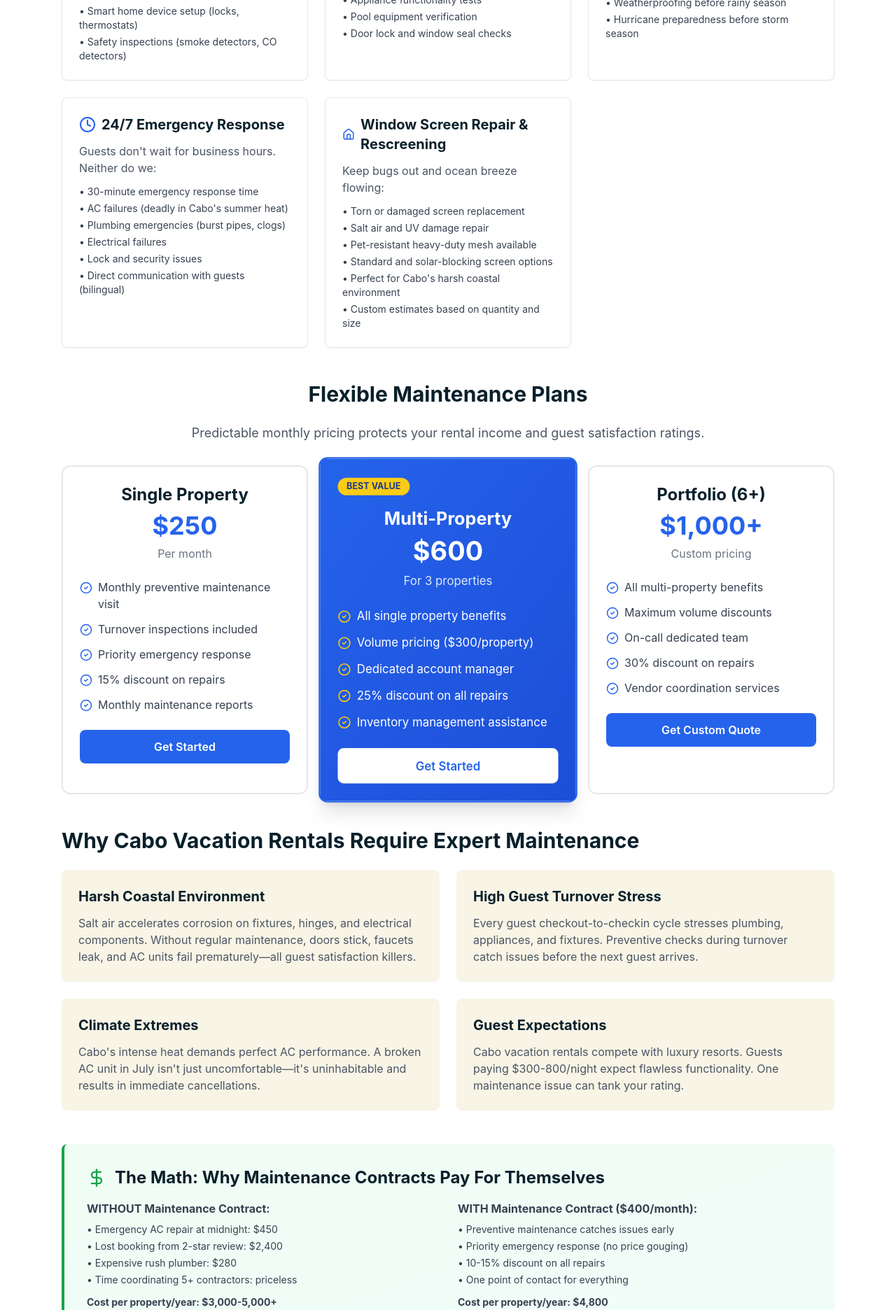
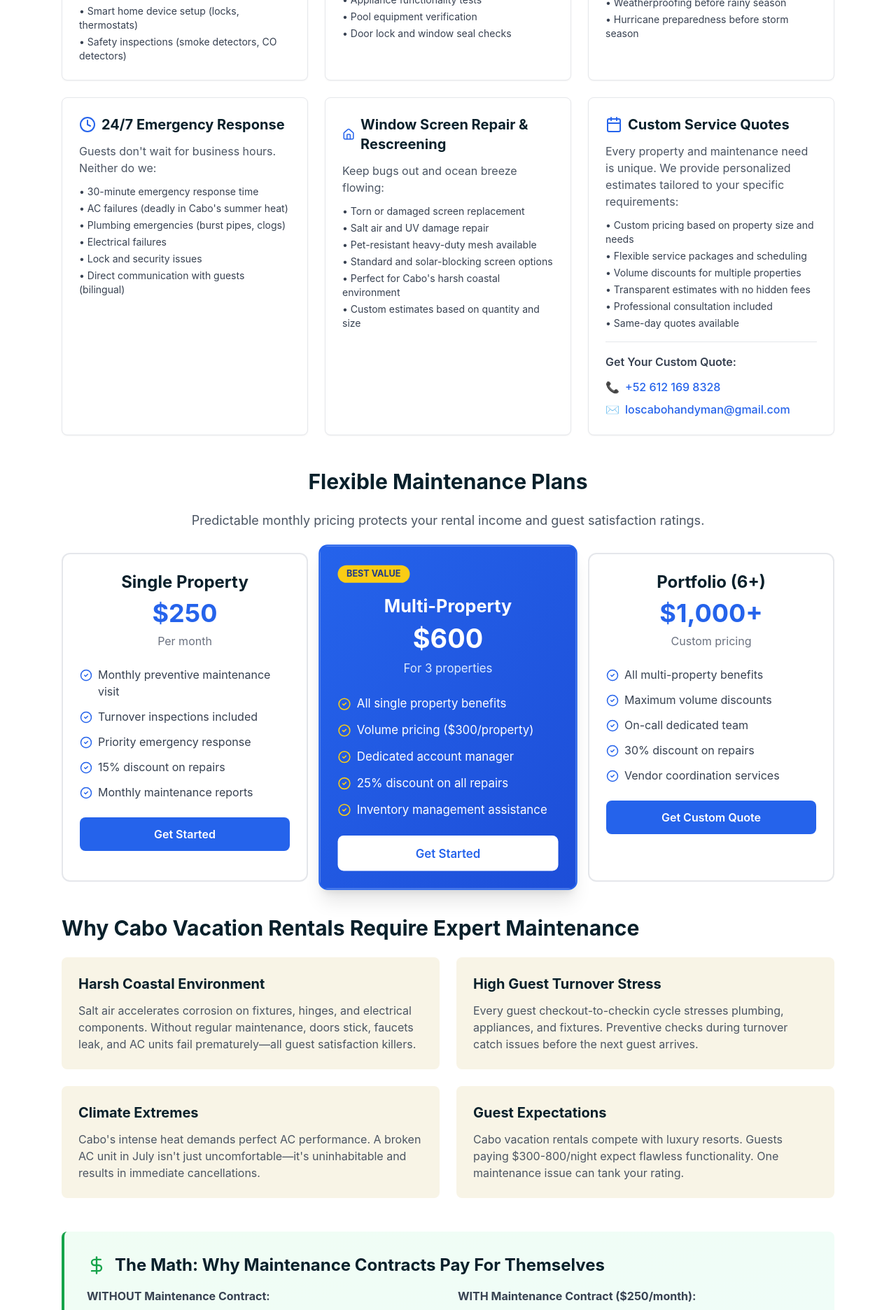
Before and after one commit to edgpac/caboshandyman, a React (Vite) app: page /vacation-rental-setup-cabo in a window 1280 px wide. Shown: the part 1660-3532 px from the top of the page at 70% size. Built offline with nearby package versions, Linux system fonts and the light colour scheme; no server answers.

Commit message:
Optimize videos

```diff
--- a/src/pages/VacationRentalSetupCabo.tsx
+++ b/src/pages/VacationRentalSetupCabo.tsx
@@ -25,7 +25,7 @@ export default function VacationRentalSetupCabo() {
         "longitude": "-109.9139710"
       },
       "telephone": "+52-612-169-8328",
-      "priceRange": "$300-$1500",
+      "priceRange": "$250-$1000",
       "openingHours": "Mo-Su 00:00-23:59"
     },
     "areaServed": {
@@ -35,8 +35,8 @@ export default function VacationRentalSetupCabo() {
     "offers": {
       "@type": "AggregateOffer",
       "priceCurrency": "USD",
-      "lowPrice": "300",
-      "highPrice": "1500"
+      "lowPrice": "250",
+      "highPrice": "1000"
     }
   };
 
@@ -44,7 +44,7 @@ export default function VacationRentalSetupCabo() {
     <>
       <SEO
         title="Vacation Rental Setup Cabo San Lucas | Airbnb & VRBO Maintenance | Cabos Handyman"
-        description="Complete vacation rental setup and maintenance service in Cabo San Lucas. Turnover service, ongoing maintenance contracts, and emergency repairs for Airbnb and VRBO properties. Packages from $300/month."
+        description="Complete vacation rental setup and maintenance service in Cabo San Lucas. Turnover service, ongoing maintenance contracts, and emergency repairs for Airbnb and VRBO properties. Packages from $250/month."
         canonicalUrl="/vacation-rental-setup-cabo"
         geoRegion="MX-BCS"
         geoPlacename="Cabo San Lucas"
@@ -127,7 +127,7 @@ export default function VacationRentalSetupCabo() {
               </li>
             </ul>
             <p className="text-gray-700 font-semibold">
-              <strong>Our Solution:</strong> Monthly maintenance contract ($450/month for 5 properties) that includes preventive maintenance, priority emergency response, and turnover coordination. Their review rating recovered to 4.9 stars within 3 months, and they've added 3 more properties to their portfolio.
+              <strong>Our Solution:</strong> Monthly maintenance contract ($250/month per property) that includes preventive maintenance, priority emergency response, and turnover coordination. Their review rating recovered to 4.9 stars within 3 months, and they've added 3 more properties to their portfolio.
             </p>
           </div>
 
@@ -223,6 +223,35 @@ export default function VacationRentalSetupCabo() {
                   <li>• Perfect for Cabo's harsh coastal environment</li>
                   <li>• Custom estimates based on quantity and size</li>
                 </ul>
+              </div>
+
+              <div className="bg-white border border-gray-200 rounded-lg p-6 shadow-sm">
+                <h3 className="text-xl font-bold text-gray-900 mb-3 flex items-center gap-2">
+                  <Calendar className="text-blue-600" size={24} />
+                  Custom Service Quotes
+                </h3>
+                <p className="text-gray-600 mb-3">
+                  Every property and maintenance need is unique. We provide personalized estimates tailored to your specific requirements:
+                </p>
+                <ul className="space-y-1 text-gray-700 text-sm">
+                  <li>• Custom pricing based on property size and needs</li>
+                  <li>• Flexible service packages and scheduling</li>
+                  <li>• Volume discounts for multiple properties</li>
+                  <li>• Transparent estimates with no hidden fees</li>
+                  <li>• Professional consultation included</li>
+                  <li>• Same-day quotes available</li>
+                </ul>
+                <div className="mt-4 pt-4 border-t border-gray-200">
+                  <p className="text-gray-700 font-semibold mb-3">Get Your Custom Quote:</p>
+                  <div className="space-y-2">
+                    <a href="tel:+526121698328" className="flex items-center gap-2 text-blue-600 hover:text-blue-700 font-medium">
+                      <span>📞</span> +52 612 169 8328
+                    </a>
+                    <a href="mailto:loscabohandyman@gmail.com" className="flex items-center gap-2 text-blue-600 hover:text-blue-700 font-medium">
+                      <span>✉️</span> loscabohandyman@gmail.com
+                    </a>
+                  </div>
+                </div>
               </div>
             </div>
           </div>
@@ -391,13 +420,13 @@ export default function VacationRentalSetupCabo() {
                 </ul>
               </div>
               <div>
-                <p className="font-bold mb-2">WITH Maintenance Contract ($400/month):</p>
+                <p className="font-bold mb-2">WITH Maintenance Contract ($250/month):</p>
                 <ul className="space-y-1 text-sm">
                   <li>• Preventive maintenance catches issues early</li>
                   <li>• Priority emergency response (no price gouging)</li>
-                  <li>• 10-15% discount on all repairs</li>
+                  <li>• 15-25% discount on all repairs</li>
                   <li>• One point of contact for everything</li>
-                  <li className="font-bold pt-2">Cost per property/year: $4,800</li>
+                  <li className="font-bold pt-2">Cost per property/year: $3,000</li>
                 </ul>
               </div>
             </div>
```
